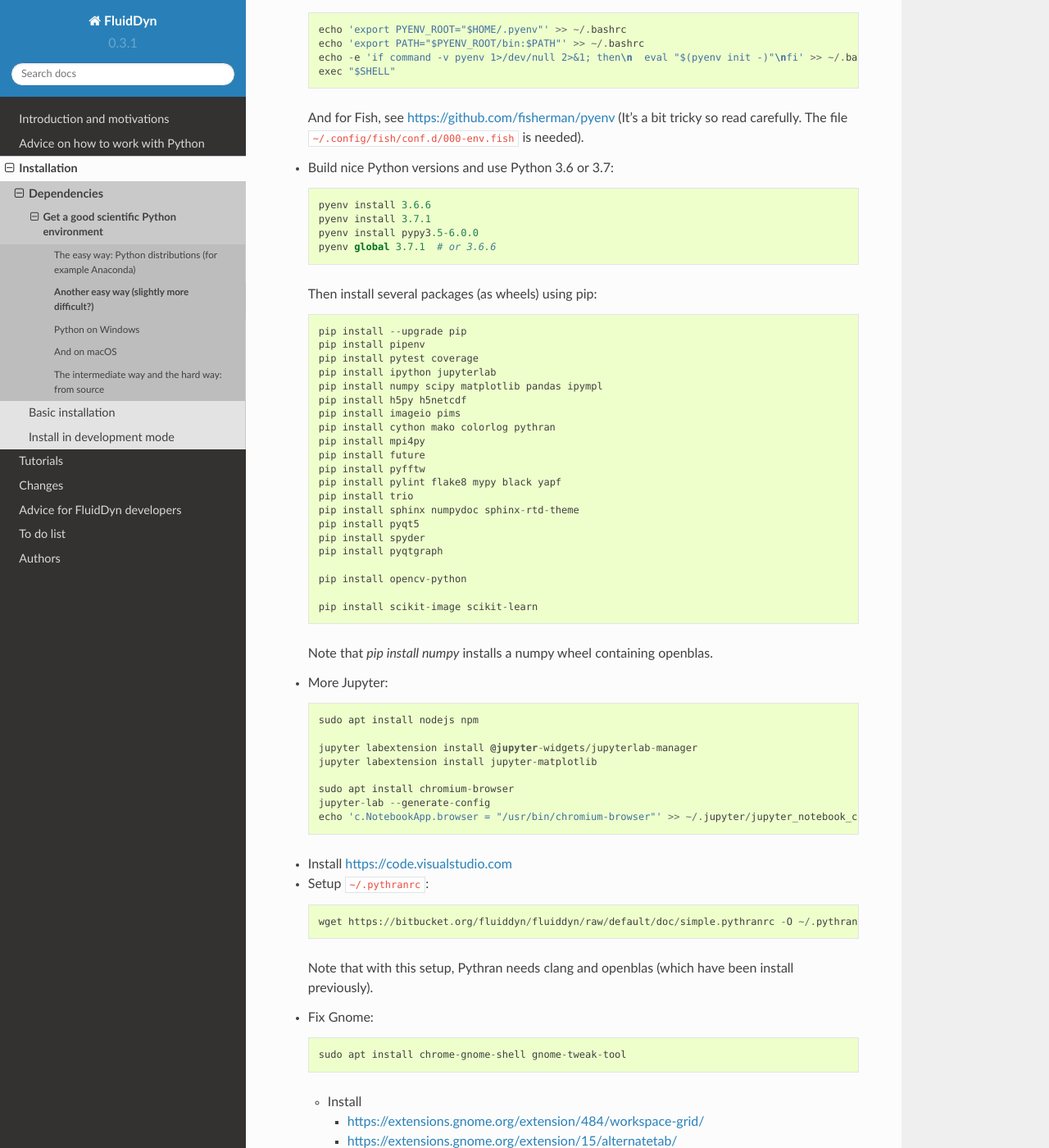
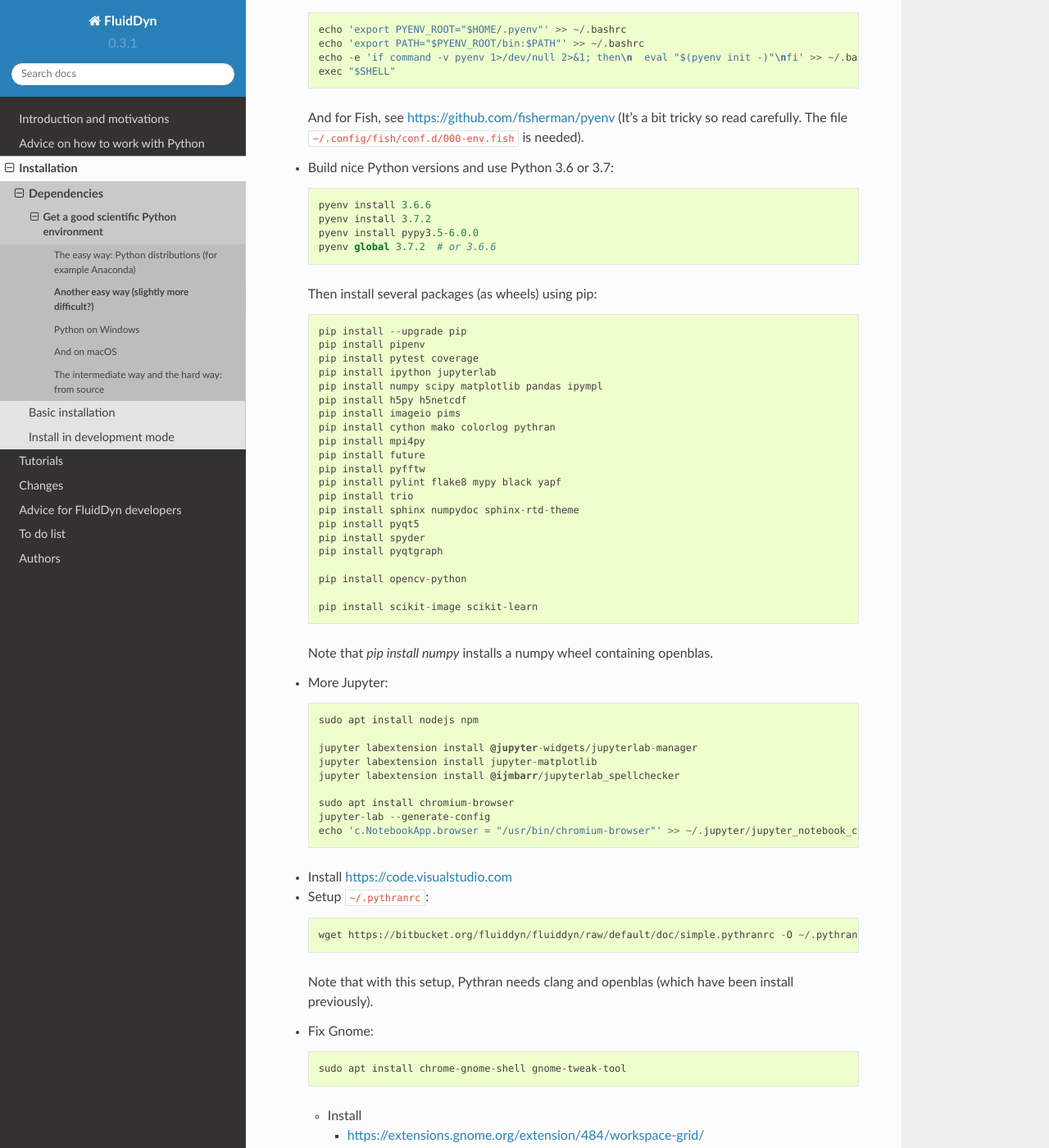
Before and after one commit to fluiddyn/fluiddyn, a Sphinx documentation site: the page built from doc/setup_ubuntu1804.rst, in a window 1280 px wide and 1400 px high, scrolled down 1459 px. Shown: the whole window at 82% size. Built offline with Sphinx 7.4.7 and the Read the Docs theme 2.0.0, drawn with Linux system fonts in a browser that asks for light colours; pages that are not in the unit, such as notebooks, are missing from menus.

Commit message:
update setup_ubuntu1804.rst

```diff
--- a/doc/setup_ubuntu1804.rst
+++ b/doc/setup_ubuntu1804.rst
@@ -73,9 +73,9 @@ have this page, so it may be useful to others.
 - Build nice Python versions and use Python 3.6 or 3.7::
 
     pyenv install 3.6.6
-    pyenv install 3.7.1
+    pyenv install 3.7.2
     pyenv install pypy3.5-6.0.0
-    pyenv global 3.7.1  # or 3.6.6
+    pyenv global 3.7.2  # or 3.6.6
 
   Then install several packages (as wheels) using pip::
 
@@ -109,6 +109,7 @@ have this page, so it may be useful to others.
 
     jupyter labextension install @jupyter-widgets/jupyterlab-manager
     jupyter labextension install jupyter-matplotlib
+    jupyter labextension install @ijmbarr/jupyterlab_spellchecker
 
     sudo apt install chromium-browser
     jupyter-lab --generate-config
```
Also changed, not shown: 1 other file.
